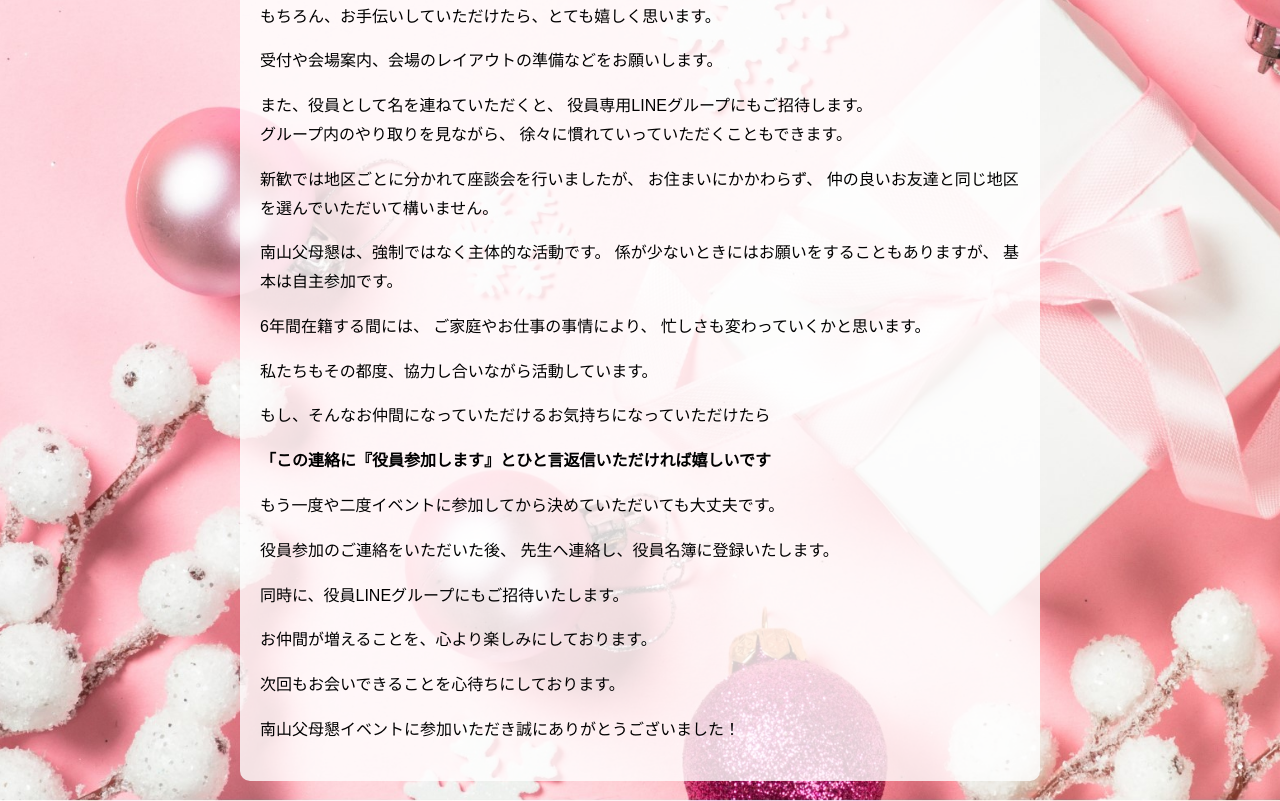
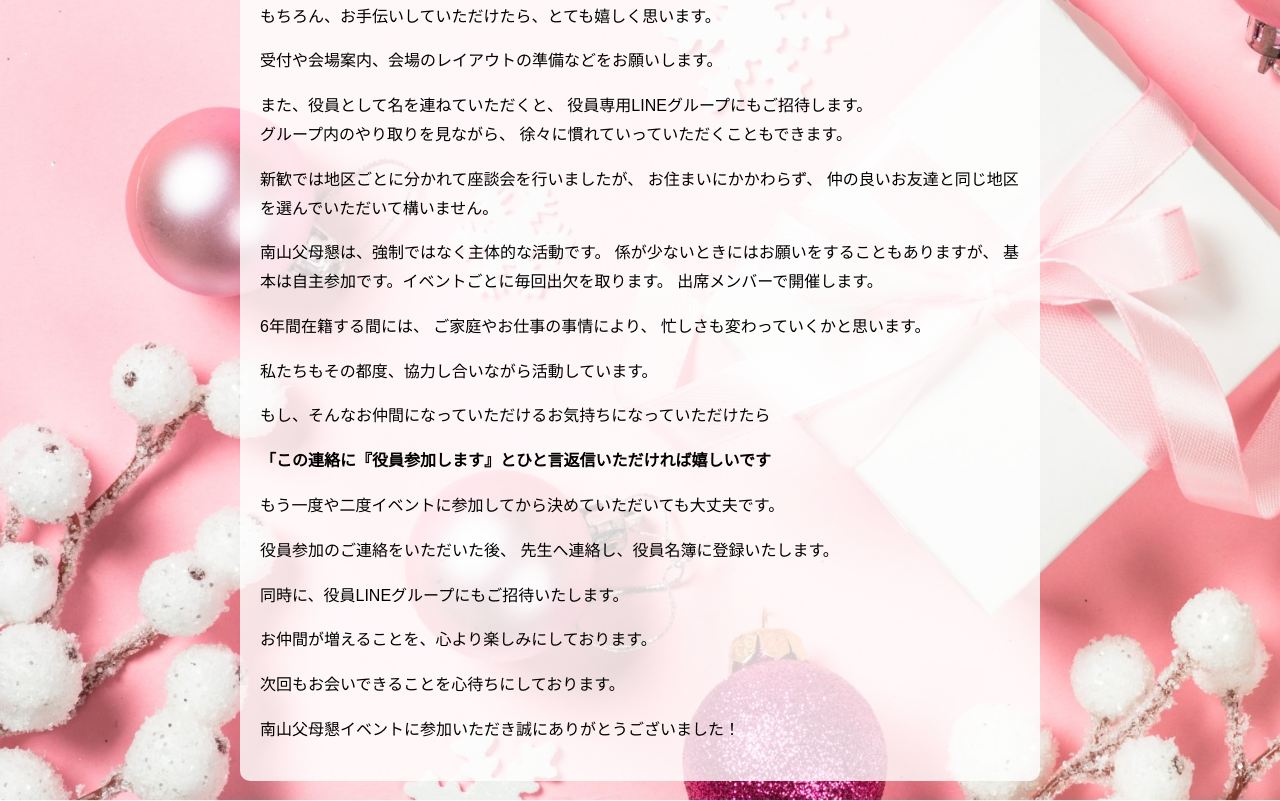
Before and after one commit to kt-creator/katsudou, a plain HTML site: page index.html in a window 1280 px wide. Shown: the part 1043-1844 px from the top of the page. Drawn offline with Linux system fonts and the light colour scheme.

Commit message:
Update index.html

```diff
--- a/index.html
+++ b/index.html
@@ -93,7 +93,8 @@
 
         <p>南山父母懇は、強制ではなく主体的な活動です。
         係が少ないときにはお願いをすることもありますが、
-        基本は自主参加です。</p>
+        基本は自主参加です。イベントごとに毎回出欠を取ります。
+        出席メンバーで開催します。</p>
 
         <p>6年間在籍する間には、
         ご家庭やお仕事の事情により、
```
